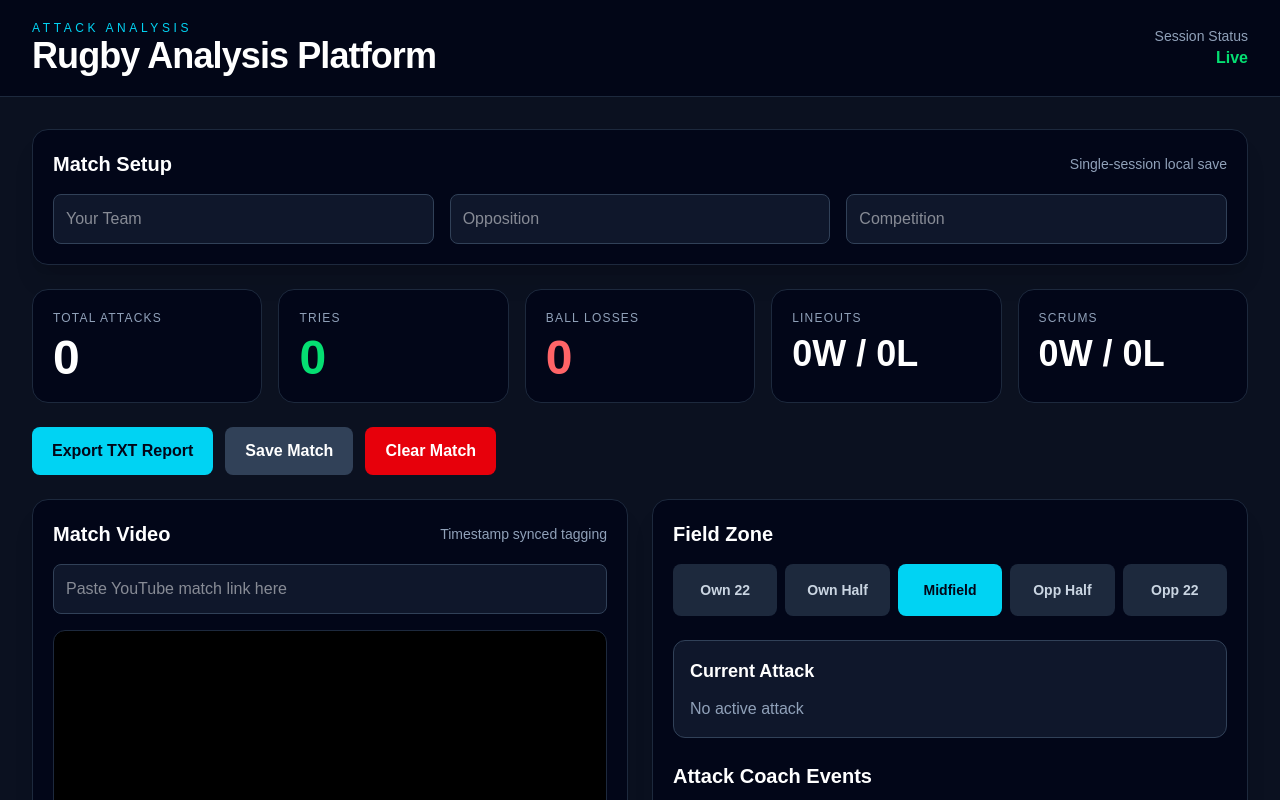
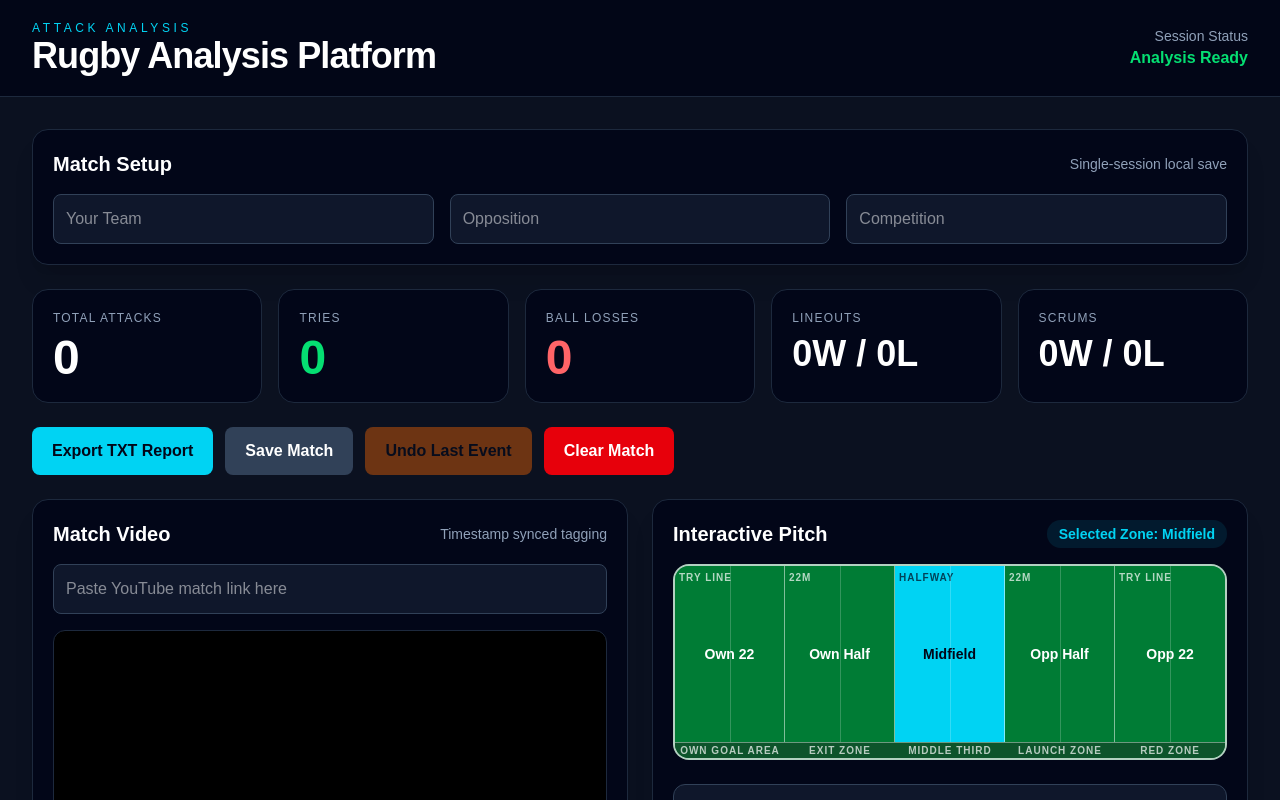
Before and after one commit to jdgouws10-coder/rugby-analysis, a Next.js app: page / in a window 1280 px wide. Shown: the top 800 px of the page. Built offline with nearby package versions, Linux system fonts and the light colour scheme.

Commit message:
Added interactive pitch and undo button

```diff
--- a/app/page.tsx
+++ b/app/page.tsx
@@ -93,6 +93,10 @@ export default function Home() {
     setAttackActive(false);
     setAttackStartZone("");
     setPhaseCount(0);
+  }
+
+  function undoLastEvent() {
+    setEvents((prev) => prev.slice(1));
   }
 
   function getVideoSeconds() {
@@ -213,7 +217,7 @@ ${events
 
           <div className="text-right">
             <p className="text-sm text-slate-400">Session Status</p>
-            <p className="text-green-400 font-bold">Live</p>
+            <p className="font-bold text-green-400">Analysis Ready</p>
           </div>
         </div>
       </div>
@@ -268,7 +272,9 @@ ${events
             <p className="text-xs uppercase tracking-widest text-slate-400">
               Ball Losses
             </p>
-            <p className="mt-2 text-5xl font-black text-red-400">{ballLosses}</p>
+            <p className="mt-2 text-5xl font-black text-red-400">
+              {ballLosses}
+            </p>
           </div>
 
           <div className="rounded-2xl border border-slate-800 bg-slate-950 p-5">
@@ -303,6 +309,14 @@ ${events
             className="rounded-lg bg-slate-700 px-5 py-3 font-bold text-white hover:bg-slate-600"
           >
             Save Match
+          </button>
+
+          <button
+            onClick={undoLastEvent}
+            disabled={events.length === 0}
+            className="rounded-lg bg-orange-500 px-5 py-3 font-bold text-slate-950 hover:bg-orange-400 disabled:cursor-not-allowed disabled:opacity-40"
+          >
+            Undo Last Event
           </button>
 
           <button
@@ -351,22 +365,49 @@ ${events
           </div>
 
           <div className="rounded-2xl border border-slate-800 bg-slate-950 p-5 shadow-xl">
-            <h2 className="mb-4 text-xl font-bold">Field Zone</h2>
+            <div className="mb-4 flex items-center justify-between">
+              <h2 className="text-xl font-bold">Interactive Pitch</h2>
+              <span className="rounded-full bg-cyan-400/10 px-3 py-1 text-sm font-bold text-cyan-400">
+                Selected Zone: {selectedZone}
+              </span>
+            </div>
 
-            <div className="mb-6 grid grid-cols-5 gap-2">
-              {zones.map((zone) => (
+            <div className="mb-6 overflow-hidden rounded-2xl border-2 border-white/70 bg-green-800 shadow-inner">
+              <div className="grid h-44 grid-cols-5">
+                {zones.map((zone, index) => (
                   <button
                     key={zone}
                     onClick={() => setSelectedZone(zone)}
-                  className={`rounded-lg px-3 py-4 text-sm font-bold ${
+                    className={`relative border-r border-white/50 transition ${
                       selectedZone === zone
                         ? "bg-cyan-400 text-slate-950"
-                      : "bg-slate-800 text-slate-300 hover:bg-slate-700"
-                  }`}
+                        : "bg-green-700/80 text-white hover:bg-green-600"
+                    } ${index === zones.length - 1 ? "border-r-0" : ""}`}
                   >
+                    <div className="absolute left-1 top-1 text-[10px] font-bold uppercase tracking-widest opacity-70">
+                      {index === 0 && "Try Line"}
+                      {index === 1 && "22m"}
+                      {index === 2 && "Halfway"}
+                      {index === 3 && "22m"}
+                      {index === 4 && "Try Line"}
+                    </div>
+
+                    <div className="absolute inset-y-0 left-1/2 w-px bg-white/20" />
+
+                    <span className="relative z-10 text-sm font-black">
                       {zone}
+                    </span>
                   </button>
                 ))}
+              </div>
+
+              <div className="grid grid-cols-5 border-t border-white/40 bg-green-900 text-center text-[10px] font-bold uppercase tracking-widest text-white/70">
+                <div>Own Goal Area</div>
+                <div>Exit Zone</div>
+                <div>Middle Third</div>
+                <div>Launch Zone</div>
+                <div>Red Zone</div>
+              </div>
             </div>
 
             <div className="mb-6 rounded-xl border border-slate-700 bg-slate-900 p-4">
```
Lines whose indentation alone changed are shown as unchanged.
